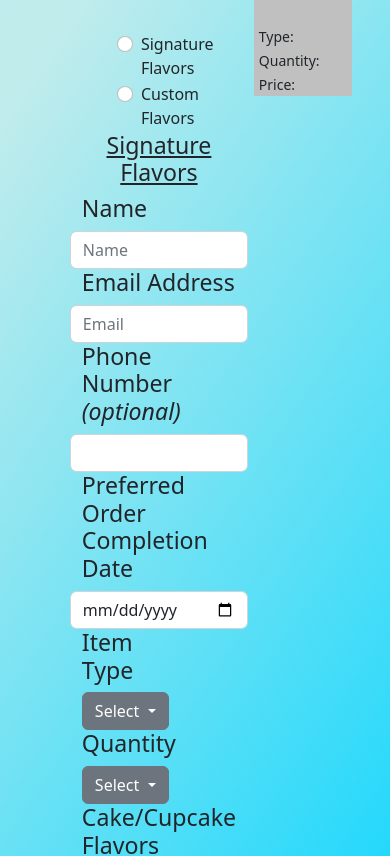
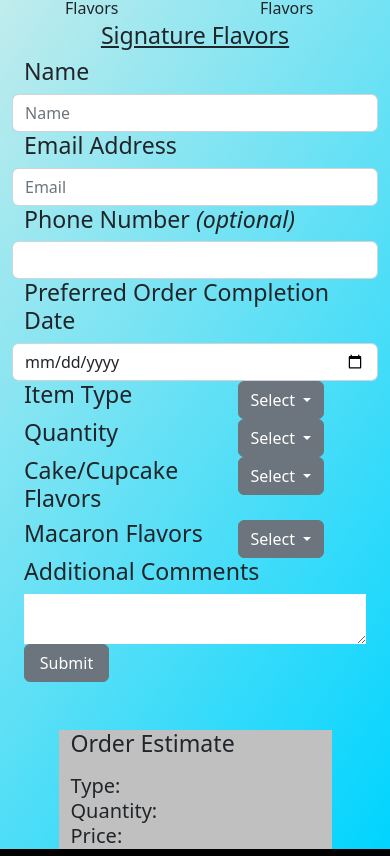
Before and after one commit to Hunter-Wigal/Sophies-Sweets, an Angular app: page /order in a window 390 px wide. Shown: the part 933-1789 px from the top of the page. Built offline with nearby package versions, Linux system fonts and the light colour scheme.

Commit message:
Changed how some pages are displayed on mobile

```diff
--- a/src/app/home/home.component.css
+++ b/src/app/home/home.component.css
@@ -19,13 +19,21 @@
     .car-image, .col  {
         min-width: 90%;
     }
+    .welcome{
+        margin-inline: 0%;
+    }
+}
+
+@media screen and (min-width: 700px) {
+    .welcome{
+        margin-inline: 15%;
+    }
 }
 
 .welcome {
     font-size: 20px;
     text-align: center;
     font-weight: 500;
-    margin-inline: 20%;
 }
 
 .carousel-control-prev-icon {
--- a/src/app/home/home.component.html
+++ b/src/app/home/home.component.html
@@ -10,9 +10,9 @@
 
 <body class="background">
     <h1 class="header pt-3">Sophie's Sweets</h1>
-    <div class="content container">
-        <div class="row">
-            <div class="col">
+    <div class="content container-fluid">
+        <div class="row justify-content-center">
+            <div class="col-lg-7">
                 <p class="welcome">Welcome to my website! Sophie's Sweets is a home baking business located in
                     Parkersburg, West Virginia. I offer cakes and cupcakes, but found my specialty in macarons.
                     <br>
@@ -23,7 +23,7 @@
             </div>
         </div>
 
-        <div class="row">
+        <div class="row pb-5">
             <div class="col row">
                 <div class="col"></div>
                 <div id="carouselExampleIndicators" data-ride="carousel" class="carousel slide col">
@@ -55,7 +55,12 @@
                         <span aria-hidden="true" class="carousel-control-next-icon"></span>
                     </a>
                 </div>
-                <div class="col"></div>
+                <div class="col"><div class="row justify-content-md-end justify-content-sm-center">
+                    <div class="col-md-5 col-sm-7 mt-sm-3">
+                        <p>You can also contact me directly through email if you have any questions!</p>
+                        <a href="mailto:bakergirlsophie@gmail.com">Send email</a>
+                    </div>
+                </div></div>
             </div>
         </div>
     </div>
--- a/src/app/order-page/order-page.component.css
+++ b/src/app/order-page/order-page.component.css
@@ -6,11 +6,7 @@
     min-height: 40px;
     line-height: 20px;
     background-color: white;
-    max-width: 500px;
-}
 
-input {
-    max-width: 600px;
 }
 
 .btn {
@@ -31,7 +27,7 @@ input {
 
 .title {
     text-align: center;
-    max-width: 600px;
+
 }
 
 h5 {
@@ -54,8 +50,13 @@ h5 {
     }
 }
 .price {
-    background: #C0C0C0;
+    background-color: #C0C0C0;
     max-width: 60%;
     padding-left: 5%;
     position: sticky;
 }
+
+.mobile-price{
+    background-color: #C0C0C0;
+    margin-inline: 15%;
+}
--- a/src/app/order-page/order-page.component.html
+++ b/src/app/order-page/order-page.component.html
@@ -38,8 +38,8 @@
             <div class="col-md-1"></div>
         </div>
         <div class="row justify-content-center">
-            <div class="col"></div>
-            <div class="col-5">
+            <div class="col" *ngIf="largeScreen"></div>
+            <div class="col-lg-5">
                 <div class="row">
                     <div class="col d-flex justify-content-center mb-5">
                         <h2 class="mt-3">Place Your Orders Here</h2>
@@ -264,7 +264,7 @@
                 </div><!--Custom form section-->
 
             </div>
-            <div class="col pe-5 ps-1 mt-5">
+            <div *ngIf="largeScreen" class="col pe-5 ps-1 mt-5">
                 <div class="price sticky-top" id="example">
                     <div class="">
                         <h3 class="mb-5">Order Estimate</h3>
@@ -303,6 +303,43 @@
 
 
         </div>
+
+        <div *ngIf="!largeScreen" class="row mt-5">
+            <div class="col mobile-price" id="example">
+                <div class="">
+                    <h3 class="mb-3">Order Estimate</h3>
+                </div>
+                <div class="">
+                    <div class="">
+                        <h5 [hidden]="validForm">Please select a type and quantity to get a price</h5>
+                    </div>
+
+                </div>
+                <div class="">
+                    <div class="" [hidden]="!validForm">
+                        <div class="">
+                            <h5 class="">Type: </h5>
+                            <h5 class="" id="type"></h5>
+                        </div>
+                        <div class="">
+                            <h5 class="">Quantity: </h5>
+                            <h5 class="" id="quantity"></h5>
+                        </div>
+                        <div class="" [hidden]="cakeSelected">
+                            <h5 class="">Price: </h5>
+                            <h5 class="" id="price"></h5>
+                        </div>
+                        <div class="" [hidden]="!cakeSelected">
+                            <h5 class="">Price: </h5>
+                            <h5 class="">Prices of cakes depend on intricacy and number of layers. Please reach
+                                out to get a personalized estimate.
+                            </h5>
+                        </div>
+                    </div>
+
+                </div>
+            </div>
+        </div>
     </div>
     <!-- <button (click)="sendEmail()">Send Test Email</button> -->
 </body>
--- a/src/app/order-page/order-page.component.ts
+++ b/src/app/order-page/order-page.component.ts
@@ -35,6 +35,8 @@ import emailjs, { EmailJSResponseStatus } from '@emailjs/browser';
     serviceID: string;
     publicKey: string;
 
+    largeScreen: boolean;
+
     constructor(private titleService: Title, private fs: FilesService) {
       this.titleService.setTitle("How to Order");
       this.validName = true;
@@ -58,6 +60,12 @@ import emailjs, { EmailJSResponseStatus } from '@emailjs/browser';
       this.templateID = 'template_nzsrmfb';
       this.serviceID = 'service_9mshn9a';
       this.publicKey = 'PK0Vl_xPRIQEajJy0';
+
+      this.largeScreen = window.innerWidth > 1000;
+      window.onresize = () =>
+      {
+        this.largeScreen = window.innerWidth > 1000;
+      }
     }
 
     ngOnInit(): void {
```
